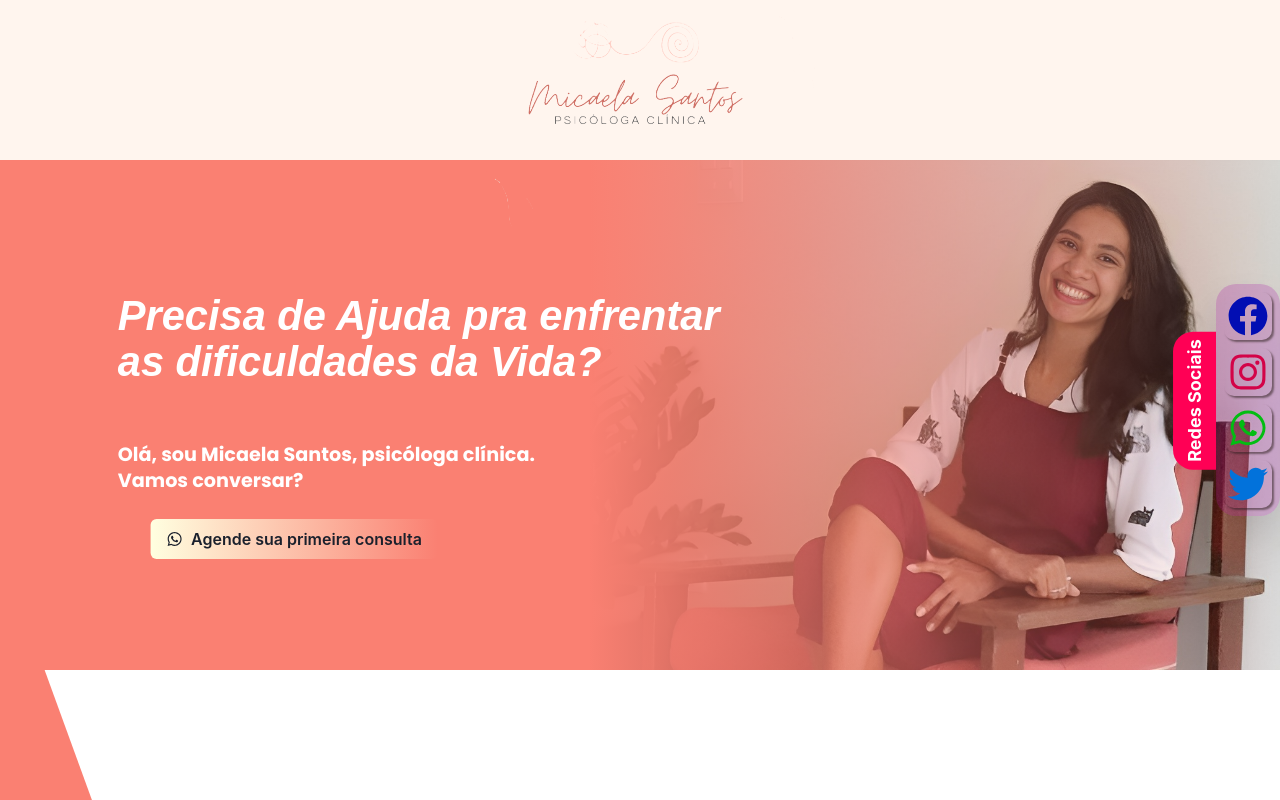
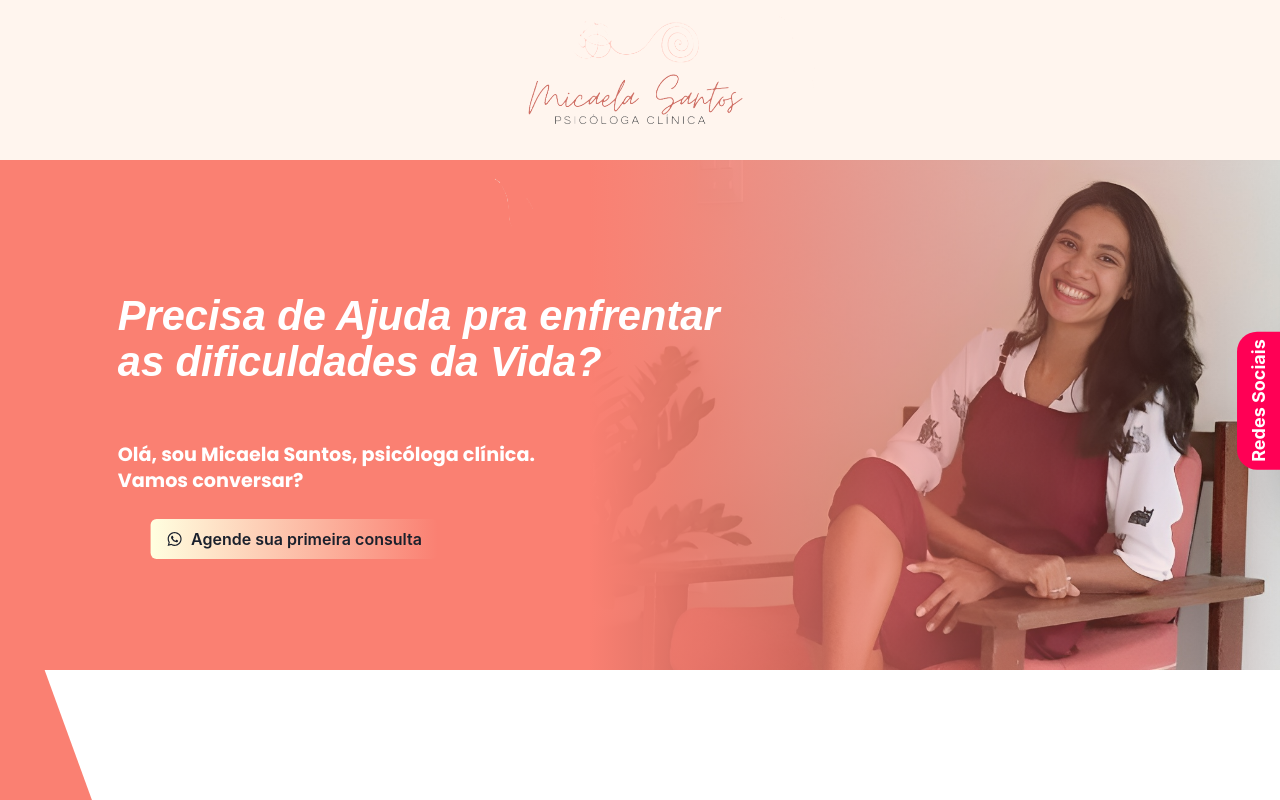
Before and after one commit to danilocassiano/Landing_Page_Micaela, a React (Create React App) app: page / in a window 1280 px wide. Shown: the top 800 px of the page. Built offline with nearby package versions, Linux system fonts and the light colour scheme; a web font is replaced by a local one.

Commit message:
feat:RedesSociais

```diff
--- a/src/components/RedesSociais/index.js
+++ b/src/components/RedesSociais/index.js
@@ -1,37 +1,32 @@
 import { Box, HStack, Link, Text, VStack } from '@chakra-ui/react';
 import React from 'react';
-import { FaFacebook, FaInstagram, FaTwitter, FaWhatsapp } from 'react-icons/fa';
+import { FaFacebook, FaInstagram, FaWhatsapp } from 'react-icons/fa';
+import { constants } from '../../config/constants';
 
 function RedesSociais() {
-    const [hover, setHover] = React.useState(true);
+    const [hover, setHover] = React.useState(false);
 
     const redesSociais = [
         {
             nome: 'Facebook',
-            color:'#020eb3',
-            link: 'www.google.com',
+            color: '#020eb3',
+            link: 'https://www.facebook.com/micaelasantos.psi/',
             icon: <FaFacebook />
         },
         {
-            nome: 'Facebook',
-            color:'#d30348',
-            link: 'www.google.com',
+            nome: 'Instagram',
+            color: '#d30348',
+            link: 'https://www.instagram.com/micaelasantos.psi/',
             icon: <FaInstagram />
         },
         {
-            nome: 'Facebook',
-            color:'#02bd12',
-            link: 'www.google.com',
+            nome: 'Whatsapp',
+            color: '#02bd12',
+            link: `https://api.whatsapp.com/send?phone=${constants.contato.whatsapp}`,
             icon: <FaWhatsapp />
         },
-        {
-            nome: 'twitter',
-            color:'#0272db',
-            link: 'www.google.com',
-            icon: <FaTwitter />
-        },
+    ]
 
-    ]
     return (
         <Box
             position='fixed'
@@ -73,9 +68,9 @@ function RedesSociais() {
                 >
                     {redesSociais.map((item) => (
                         <Box key={item.nome} fontSize='2.5rem' color={item.color}
-                        rounded={'10'}
-                        boxShadow={'2px 2px 2px #3020208e'}
-                        p={1}
+                            rounded={'10'}
+                            boxShadow={'2px 2px 2px #3020208e'}
+                            p={1}
                         >
                             <Link href={item.link} target='_blank'>
                                 {item.icon}
--- a/src/pages/Apresentacao/index.js
+++ b/src/pages/Apresentacao/index.js
@@ -15,39 +15,7 @@ export default function Apresentacao() {
                 zIndex="1"
                 position="relative"
             ></Box>
-            <Box
-                maxW="100vw"
-                maxH={'80vh'}
-                overflow="hidden"
-                display="flex"
-                justifyContent="center"
-                alignItems="center"
-                bg="#FA8072"
-            >
-                <Flex
-                    position="absolute"
-                    left="50%"
-                    top="90%"
-                    transform="translateX(-50%)"
-                    zIndex="1"
-                >
-                    <div
-                        style={{ backgroundColor: '#FFC0CB', borderRadius: '50%', padding: '8px', textAlign: 'center' }}
-                    >
-                        <a href={`https://api.whatsapp.com/send?phone=${constants.contato.whatsapp}`}>
-                            <FaWhatsapp style={{ marginLeft: '10px', fontSize: '24px', color: 'white' }} />
-                        </a>
-                    </div>
-                    <div
-                        style={{ backgroundColor: '#FFC0CB', borderRadius: '50%', padding: '8px', textAlign: 'center' }}
-                    >
-                        <a href="https://www.instagram.com/micaelasantos.psi">
-                            <FaInstagram style={{ marginLeft: '10px', fontSize: '24px', color: 'white' }} />
-                        </a>
-                    </div>
 
-                </Flex>
-            </Box>
             <Image
                 width={'30%'}
                 left={'5%'}
```
